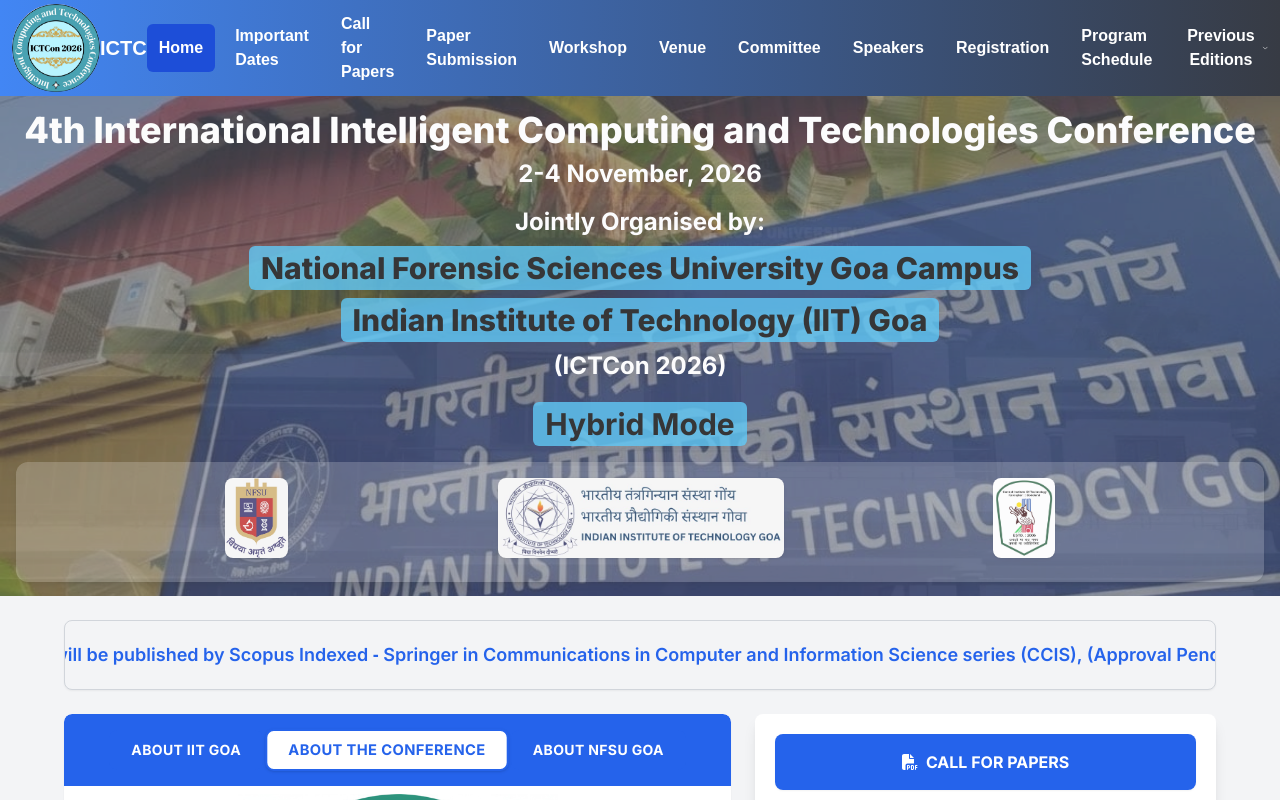
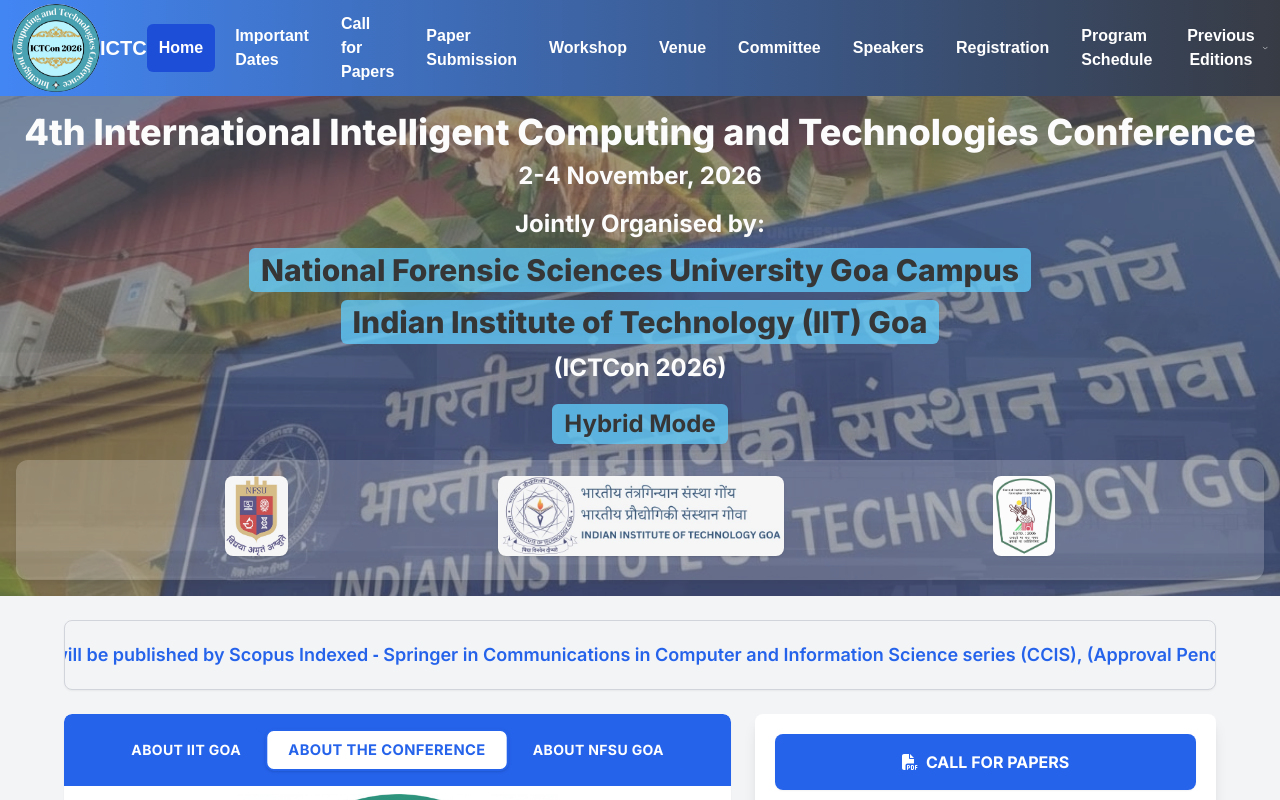
Before and after one commit to ictcon-cit/ictcon_2026, a Next.js app: page / in a window 1280 px wide. Shown: the top 800 px of the page. Built offline with nearby package versions, Linux system fonts and the light colour scheme.

Commit message:
Updated home

```diff
--- a/src/components/carousel.tsx
+++ b/src/components/carousel.tsx
@@ -75,7 +75,7 @@
                   (ICTCon 2026)
                 </div>
 
-                <div className="font-bold md:text-3xl sm:text-xl text-xs mt-5 bg-sky-400/80 text-black px-3 py-1 rounded-md">
+                <div className="font-bold md:text-2xl sm:text-xl text-xs mt-5 bg-sky-400/80 text-black px-3 py-1 rounded-md">
                   Hybrid Mode
                 </div>
 
```
